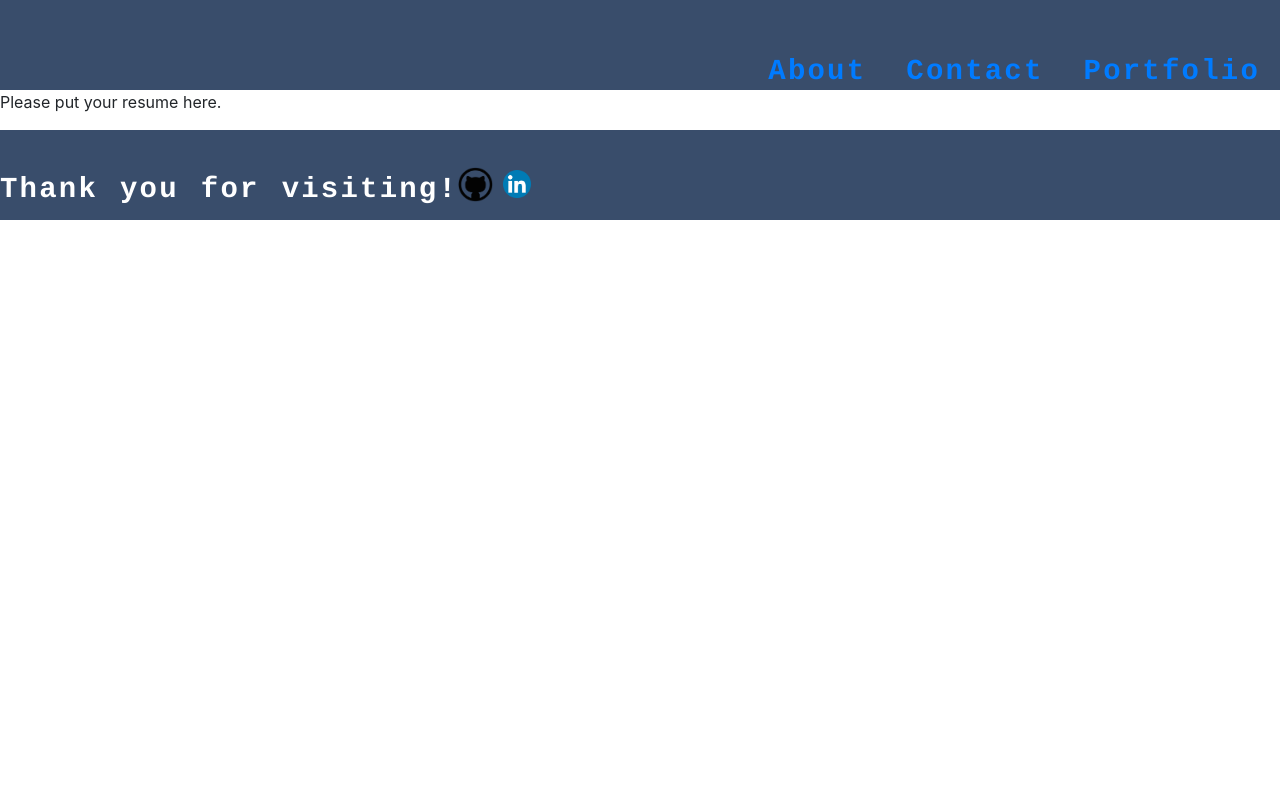
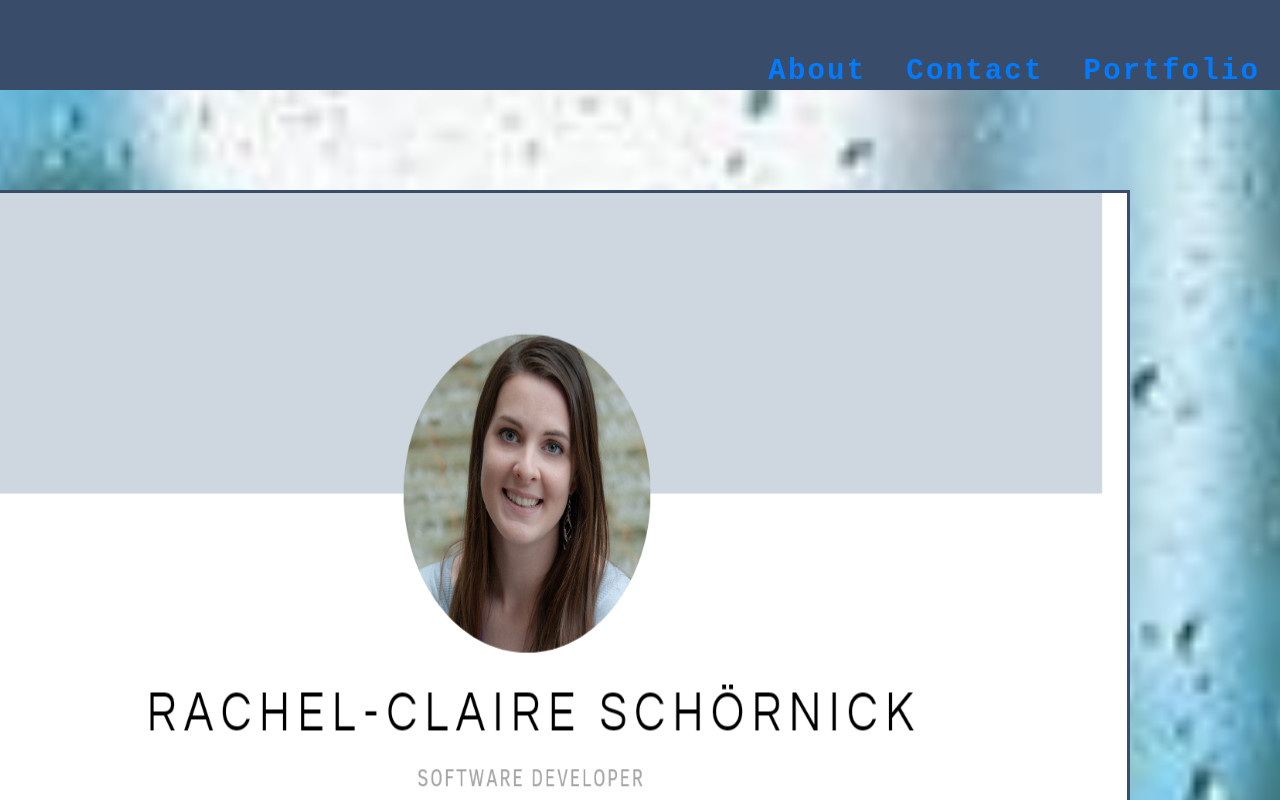
Before and after one commit to RCSchornick/React-portfolio, a React (Create React App) app: page /Contact in a window 1280 px wide. Shown: the top 800 px of the page. Built offline with nearby package versions, Linux system fonts and the light colour scheme.

Commit message:
finalizing project - adding contact/resume

```diff
--- a/src/Components/About.js
+++ b/src/Components/About.js
@@ -15,6 +15,10 @@ function About() {
             </div>
             <p className="Introduction"> Hi, I'm Rachel-Claire!
             </p>
+            <div className='IntroPic'>
+            <img className="Intro-Image" src={require("./Style/img/Rachel Schornick.jpg")} alt="Photo"/>
+
+            </div>
 
         </Parallax>
 
--- a/src/Components/Contact.js
+++ b/src/Components/Contact.js
@@ -1,6 +1,8 @@
 import React, { useState } from 'react';
-
-
+import {Row, Col, Container} from 'reactstrap';
+import './Style/Components.css';
+import {Parallax} from 'react-parallax';
+import ReactTooltip from 'react-tooltip';
 
 
 function Contact() {
@@ -8,10 +10,20 @@ function Contact() {
 
 
   <div>
-<p>Please put your resume here.</p>
+    <Parallax bgImage={require("./Style/img/photo.jpeg")} strength={500}>
+    <div style={{ height: 2200 }}></div>
+
+
+  <div>
+  <img className="Resume" src={require("./Style/img/RCResume.png")} alt="Resume"/>
+</div>
+
+</Parallax>
+
 </div>
 
 
   );
 }
+
 export default Contact;
--- a/src/Components/Style/Components.css
+++ b/src/Components/Style/Components.css
@@ -15,7 +15,7 @@ li{
     color: white;
     font-size: 30px;
     padding-top: 30px;
-    font-family: "Copperplate", Courier, monospace;
+    font-family: "Copperplate", Lucida Handwriting, monospace;
     font-size: 29px;
     letter-spacing: 2.2px;
     word-spacing: 2.4px;
@@ -27,11 +27,12 @@ li{
 }
 
 .Introduction{
+    position: absolute;
+    top: 400px;
+    left: 140px;
+    font-family: "Verdana", Lucida Handwriting, monospace;
     color: white;
-    font-size: 55px;
-    float: center;
-    font-family: "Copperplate", Courier, monospace;
-    font-size: 29px;
+    font-size: 40px;
     letter-spacing: 2.2px;
     word-spacing: 2.4px;
     font-weight: 700;
@@ -44,7 +45,7 @@ li{
     color: #394D6B;
     font-size: 55px;
     float: center;
-    font-family: "Copperplate", Courier, monospace;
+    font-family: "Copperplate", Lucida Handwriting, monospace;
     font-size: 29px;
     letter-spacing: 2.2px;
     word-spacing: 2.4px;
@@ -62,6 +63,22 @@ li{
     padding-top: 50px;
 
 }
+.Intro-Image{
+    position: absolute;
+    top: 100px;
+    right: 200px;
+    width: 430px;
+    height:550px;
+    border: 3px solid #394D6B;
+}
+.Resume{
+    position: absolute;
+    top: 100px;
+    right: 150px;
+    width: 1200px;
+    height: 2000px;
+    border: 3px solid #394D6B;
+}
 
 
 .Footer{
@@ -70,7 +87,7 @@ li{
     color: white;
     font-size: 30px;
     padding-top: 30px;
-    font-family: "Copperplate", Courier, monospace;
+    font-family: "Copperplate", Lucida Handwriting, monospace;
     font-size: 29px;
     letter-spacing: 2.2px;
     word-spacing: 2.4px;
```
Also changed, not shown: src/Components/Style/img/RCResume.png (added), src/Components/Style/img/Rachel Schornick.jpg (added).
